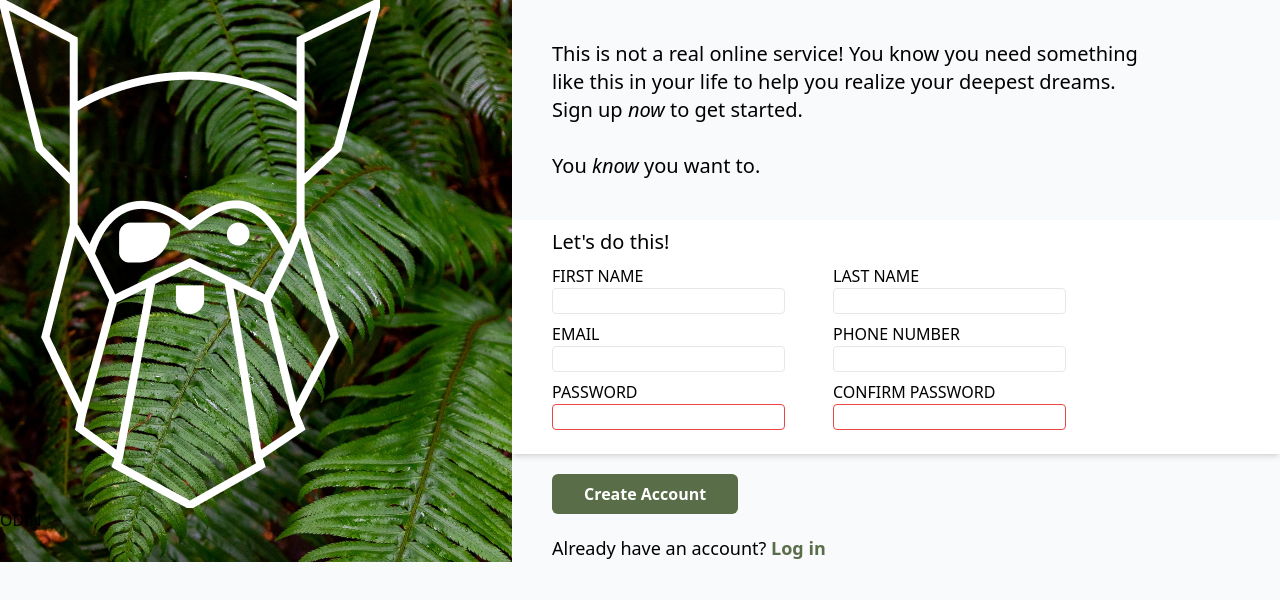
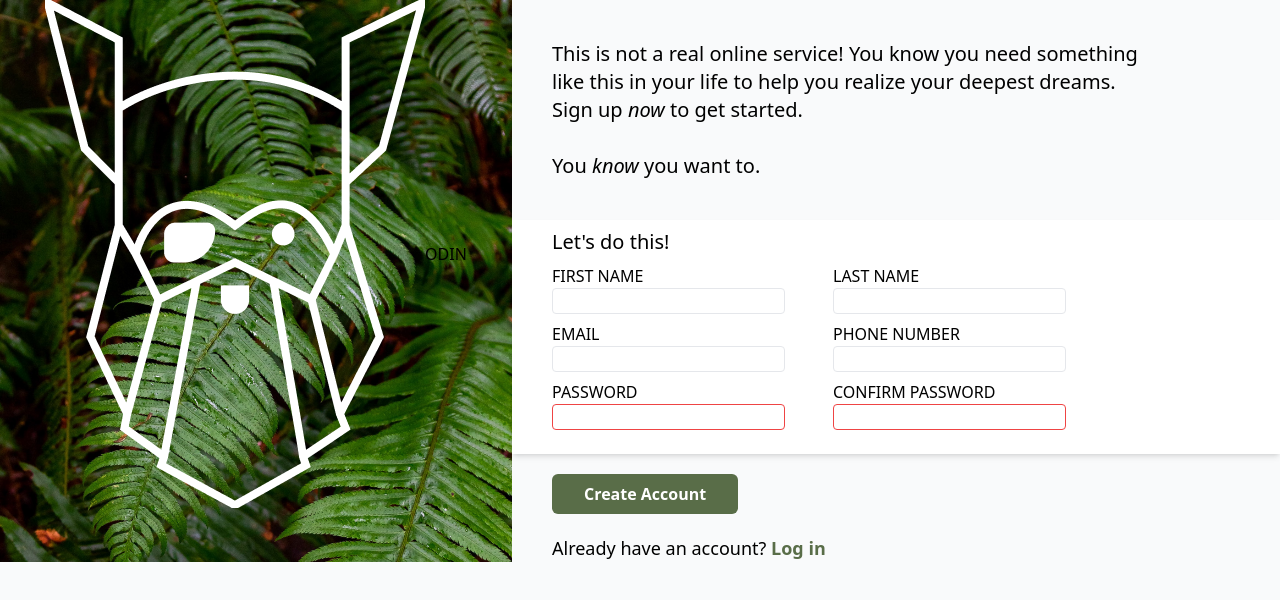
Before and after one commit to Ja-Uyoma/Sign-up-Form, a website built with Vite: page index.html in a window 1280 px wide. Built offline with nearby package versions, Linux system fonts and the light colour scheme.

Commit message:
refactor: group logo and heading in flex container

```diff
--- a/index.html
+++ b/index.html
@@ -9,8 +9,10 @@
   <body class="bg-gray-50">
     <main class="flex">
       <aside class="basis-2/5 bg-halie-west bg-cover bg-no-repeat">
-        <img src="/odin-lined.png" alt="The Odin Project Logo" />
-        <h2 class="uppercase">Odin</h2>
+        <div class="flex justify-center items-center">
+          <img src="/odin-lined.png" alt="The Odin Project Logo" />
+          <h2 class="uppercase">Odin</h2>
+        </div>
       </aside>
 
       <div class="basis-3/5 pt-10">
```
